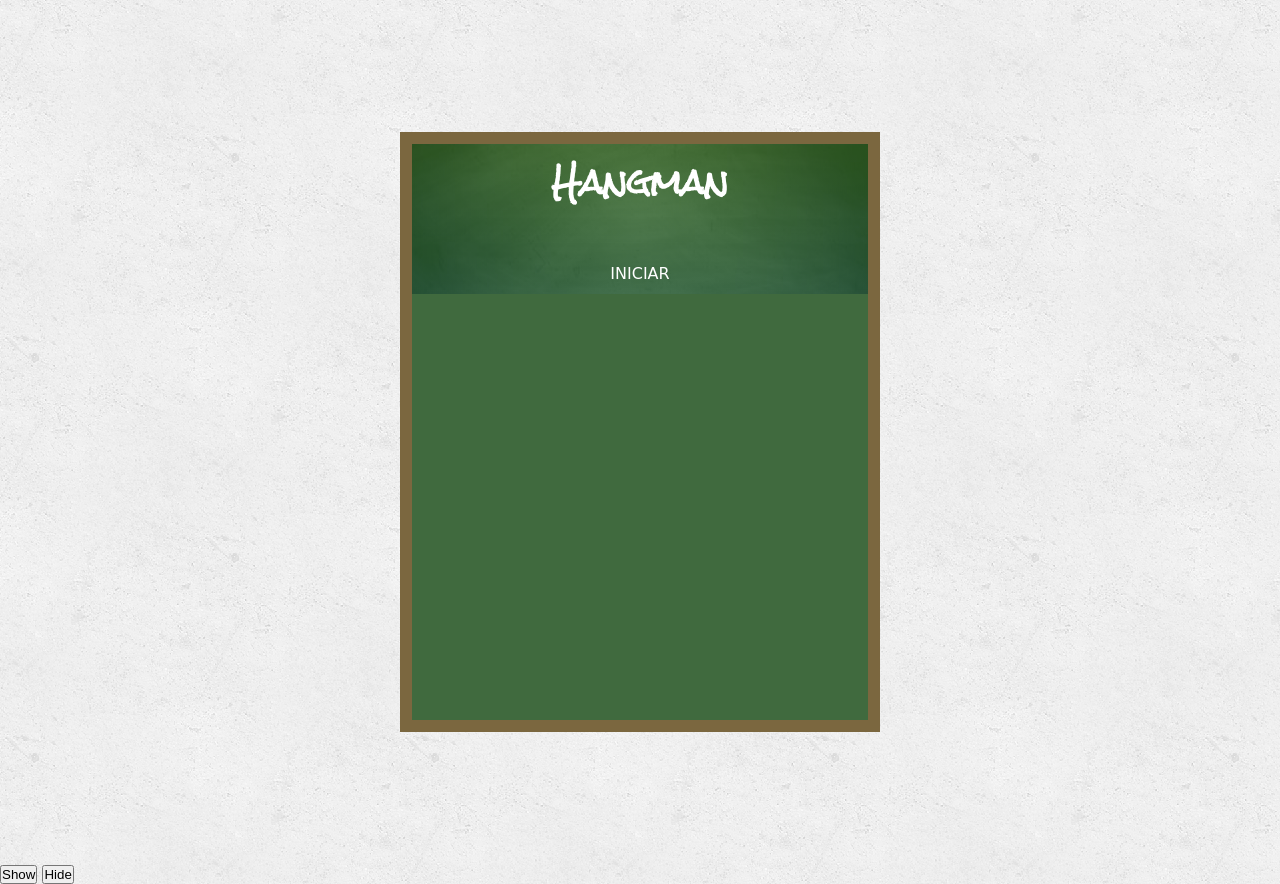
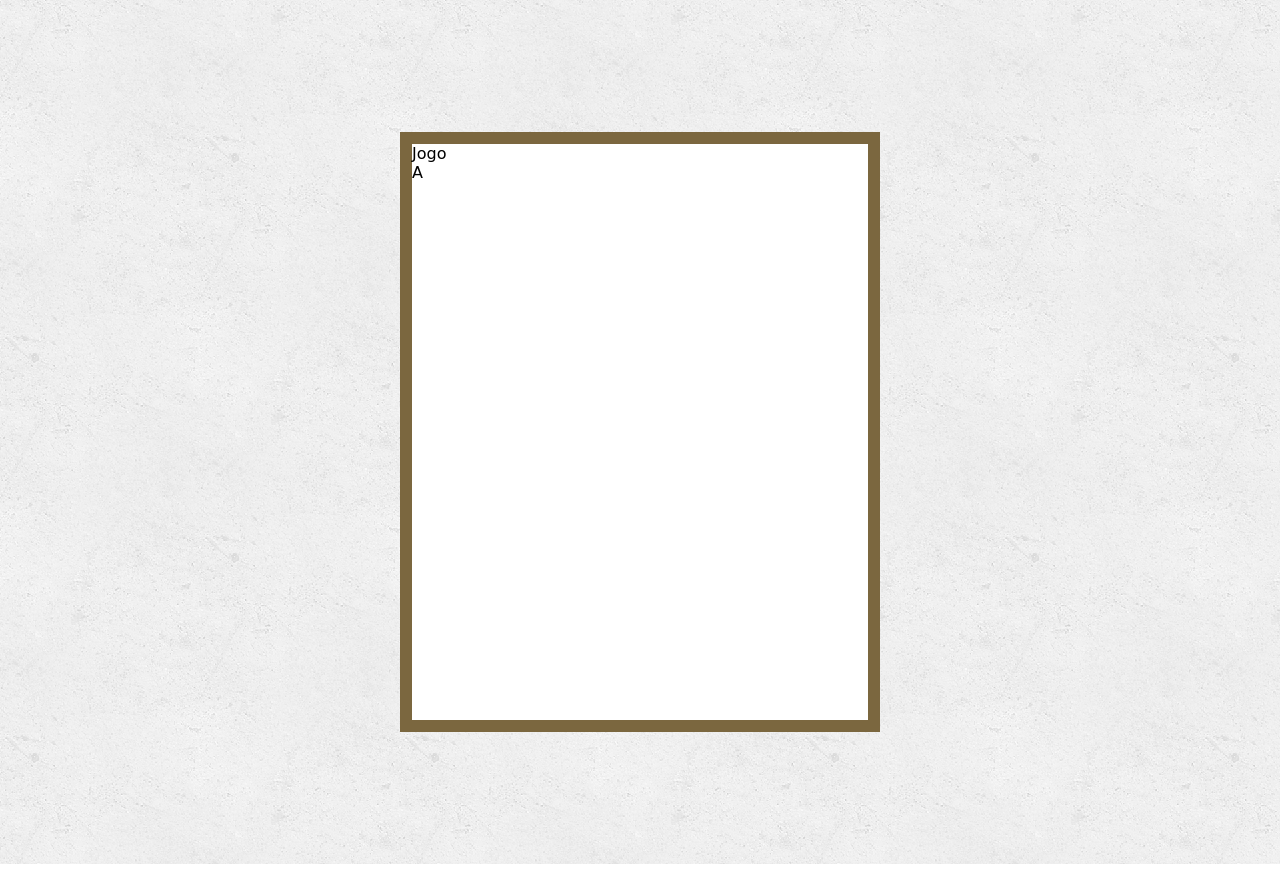
Before and after one commit to mathvp/faustao-jones, a plain HTML site: page index.html in a window 1280 px wide. Both pictures are taken after a click on the link "INICIAR". Drawn offline with Linux system fonts and the light colour scheme; a web font is replaced by a local one.

Commit message:
Adjust HTML

```diff
--- a/index.html
+++ b/index.html
@@ -19,27 +19,29 @@
   </div>
 
   <div id="hidden-screens">
-    <div id="title-screen" class="flex-col flex-center">
+    <div id="title-screen" class="screen flex-col flex-center">
       <h1>Hangman</h1>
-      <a href="#" class="btn btn-primary">Iniciar</a>
+      <a href="javascript:void(0)" class="btn btn-primary" onclick="gameScreen.startGame()">Iniciar</a>
     </div>
 
-    <div id="inside-game-screen">
+    <div id="inside-game-screen" class="screen">
       Jogo
+      <div id="letters-board">
+        <div class="letter">A</div>
+      </div>
     </div>
   </div>
 
-  <button onclick="titleScreen.show(1000)">Show</button>
-  <button onclick="titleScreen.hide(1000)">Hide</button>
-
   <script type="module">
     import { TitleScreen } from './js/screens/titleScreen.js';
+    import { GameScreen } from './js/screens/gameScreen.js';
 
     const gameConfig = {
       id: 'game',
       width: 480,
       height: 600,
     };
+
     const gameInit = new Main(gameConfig);
 
     const titleOptions = {
@@ -49,7 +51,9 @@
 
     window.titleScreen = new TitleScreen(titleOptions);
 
-    titleScreen.show(1000)
+    window.gameScreen = new GameScreen({ element: 'inside-game-screen', parentElement: 'game'});
+
+    titleScreen.show(1000);
   </script>
 </body>
 </html>
```
